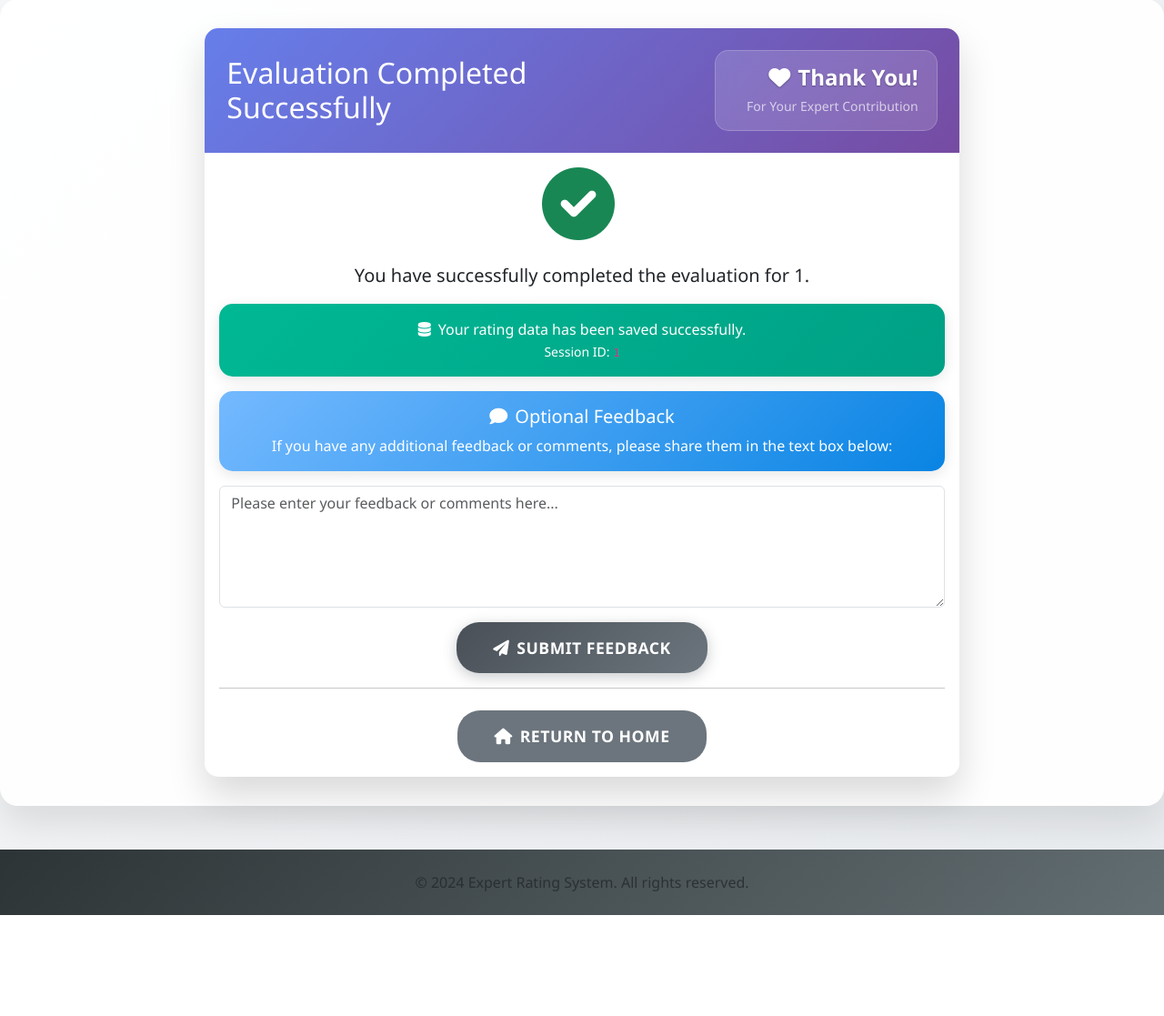
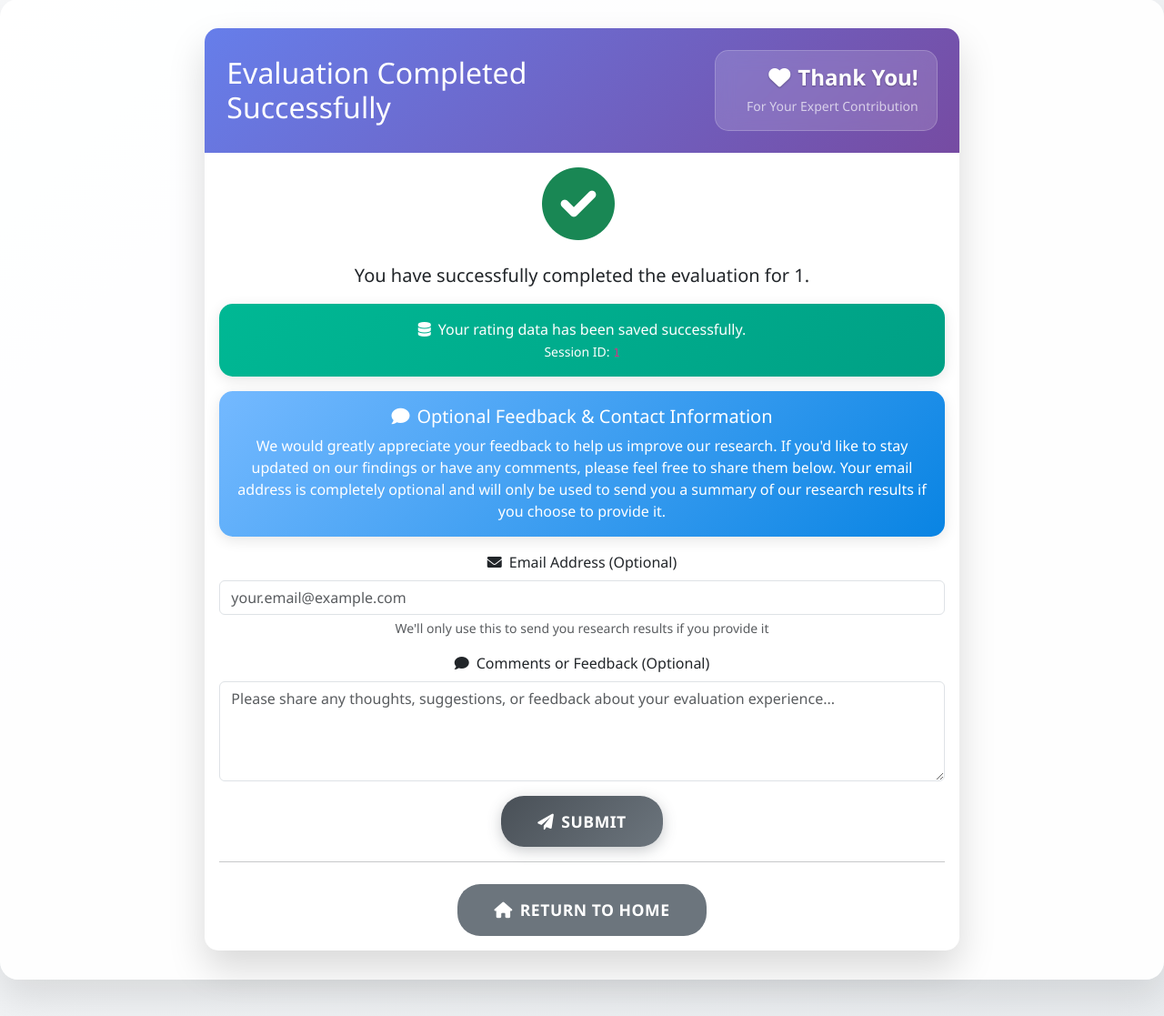
Before and after one commit to menggesun1997/hypothesis-expert-rating-system, a Flask app: page /thank-you in a window 1280 px wide. Shown: the part 159-1276 px from the top of the page at 91% size. Before the commit the page ends 1165 px from the top, so only its background shows below. Run offline with Flask 3, Linux system fonts and the light colour scheme; the visitor is signed in with stand-in values (Sample User, id 1); parts of the project's set-up code (start-up, migrations or seed data) failed here and were passed over.

Commit message:
Add optional email collection for user statistics:
Frontend Changes:
- Update thank_you.html with professional email collection form
- Add polite English description explaining email usage
- Include email field with clear labeling as optional
- Add helpful placeholder and form text
- Update JavaScript to handle email field submission

Backend Changes:
- Add email column to comments database table
- Update submit_comment API to accept and store email
- Create database migration script for existing installations

User Experience:
- Polite explanation: 'Your email address is completely optional and will only be used to send you a summary of our research results if you choose to provide it'
- Clear labeling with icons and helpful text
- Professional form layout with proper validation
- Maintains user privacy while offering value (research results)

```diff
--- a/app.py
+++ b/app.py
@@ -160,6 +160,7 @@ def create_rating_tables():
             comment_id INTEGER PRIMARY KEY AUTOINCREMENT,
             session_id TEXT NOT NULL,
             topic_name TEXT NOT NULL,
+            email TEXT,
             comment_text TEXT,
             timestamp TIMESTAMP DEFAULT CURRENT_TIMESTAMP
         )
@@ -395,11 +396,12 @@ def submit_comment():
     cursor = conn.cursor()
 
     cursor.execute("""
-        INSERT INTO comments (session_id, topic_name, comment_text)
-        VALUES (?, ?, ?)
+        INSERT INTO comments (session_id, topic_name, email, comment_text)
+        VALUES (?, ?, ?, ?)
     """, (
         session['session_id'],
         session['topic'],
+        data.get('email', ''),  # 邮箱字段，可选
         data.get('comment', '')
     ))
 
--- a/static/js/app.js
+++ b/static/js/app.js
@@ -123,7 +123,8 @@ async function handleCommentSubmission(event) {
 
     const formData = new FormData(event.target);
     const commentData = {
-        comment: formData.get('comment')
+        email: formData.get('email') || '',  // 邮箱字段，可选
+        comment: formData.get('comment') || ''
     };
 
     // Show loading state
@@ -154,6 +155,7 @@ async function handleCommentSubmission(event) {
             submitBtn.textContent = 'Submitted';
             submitBtn.disabled = true;
             document.getElementById('comment-text').disabled = true;
+            document.getElementById('email-input').disabled = true;
         } else {
             showError('Failed to submit feedback. Please try again.');
         }
--- a/templates/thank_you.html
+++ b/templates/thank_you.html
@@ -32,17 +32,28 @@
                 </div>
 
                 <div class="alert alert-info">
-                    <h5><i class="fas fa-comment me-2"></i>Optional Feedback</h5>
-                    <p class="mb-0">If you have any additional feedback or comments, please share them in the text box below:</p>
+                    <h5><i class="fas fa-comment me-2"></i>Optional Feedback & Contact Information</h5>
+                    <p class="mb-0">We would greatly appreciate your feedback to help us improve our research. If you'd like to stay updated on our findings or have any comments, please feel free to share them below. Your email address is completely optional and will only be used to send you a summary of our research results if you choose to provide it.</p>
                 </div>
 
                 <form id="comment-form">
                     <div class="mb-3">
-                        <textarea class="form-control" id="comment-text" name="comment" rows="5"
-                                  placeholder="Please enter your feedback or comments here..."></textarea>
+                        <label for="email-input" class="form-label">
+                            <i class="fas fa-envelope me-2"></i>Email Address (Optional)
+                        </label>
+                        <input type="email" class="form-control" id="email-input" name="email"
+                               placeholder="your.email@example.com">
+                        <div class="form-text">We'll only use this to send you research results if you provide it</div>
+                    </div>
+                    <div class="mb-3">
+                        <label for="comment-text" class="form-label">
+                            <i class="fas fa-comment me-2"></i>Comments or Feedback (Optional)
+                        </label>
+                        <textarea class="form-control" id="comment-text" name="comment" rows="4"
+                                  placeholder="Please share any thoughts, suggestions, or feedback about your evaluation experience..."></textarea>
                     </div>
                     <button type="submit" class="btn btn-primary btn-lg">
-                        <i class="fas fa-paper-plane me-2"></i>Submit Feedback
+                        <i class="fas fa-paper-plane me-2"></i>Submit
                     </button>
                 </form>
 
```
Also changed, not shown: add_email_column.py (added, +42 -0 lines).
